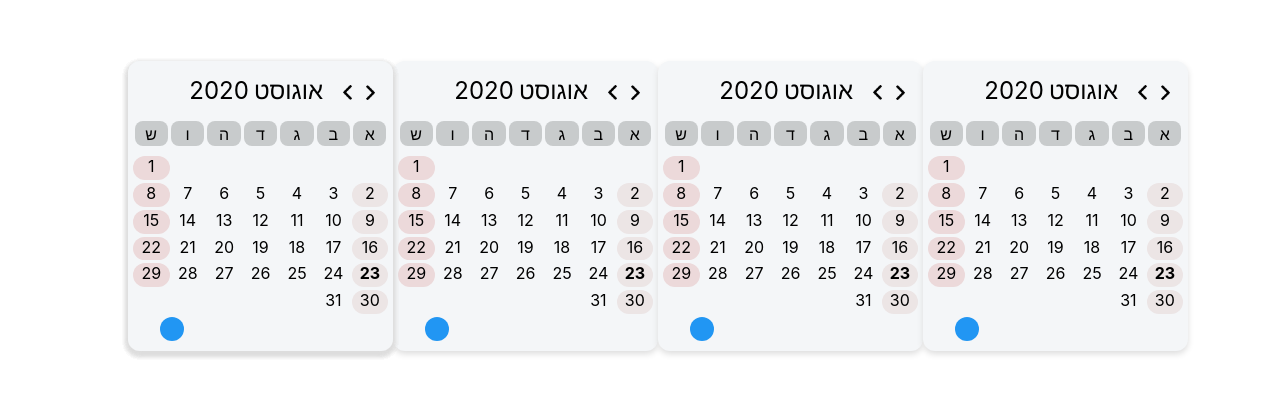
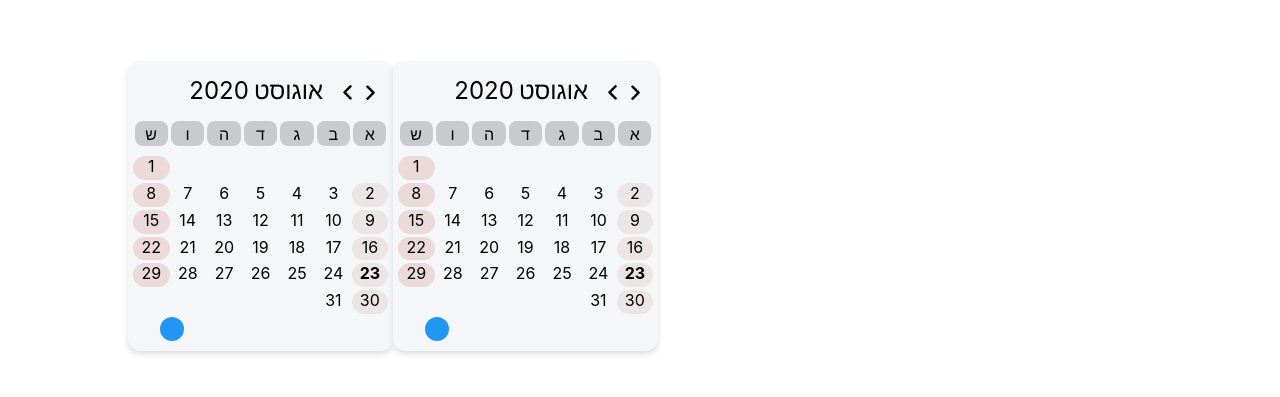
Before and after one commit to almogtavor/date-range-picker, a React (Create React App) app: page / in a window 1280 px wide. Shown: the part 179-576 px from the top of the page. Built offline with nearby package versions, Linux system fonts and the light colour scheme.

Commit message:
Calendars Grid View
Enable choosing more than 1 or 2 borards.

```diff
--- a/src/App.js
+++ b/src/App.js
@@ -8,12 +8,11 @@ const DateRangePickerComponents = (props) => {
   return (
     <>
     {[...Array(props.boardsNum).keys()].map((i) => {
-      console.log(i);
       return (
         <div
           key={i}
           className="calendar-component"
-          style={{"gridColumn": i + 1, "gridRow": (i + 1) % 3}}
+          style={{"gridColumn": ((i + 1) % 3) === 0 ? 3 : (i + 1) % 3, "gridRow": Math.floor(i / 3) + 1 }}
         >
           <HeaderContainer
             language={props.language}
@@ -35,7 +34,10 @@ function DateRangePicker(props) {
   console.log(props);
   return (
     <div className="App">
-      <div className="date-range-picker">
+      <div className="date-range-picker" style={{
+        "height": `${Math.floor(props.boardsNum / 3) * 292}px`,
+        "gridTemplateRows": `repeat(${Math.floor(props.boardsNum / 3)}, 1fr)`,
+      }}>
         <DateRangePickerComponents
             language={props.language}
             startYear={props.startYear}
--- a/src/index.js
+++ b/src/index.js
@@ -16,7 +16,7 @@ ReactDOM.render(
             startYear={1970}
             endYear={2030}
             firstDayOfWeekIndex={0}
-            boardsNum={8}
+            boardsNum={2}
         />
     </Provider>,
     document.getElementById('root')
```
